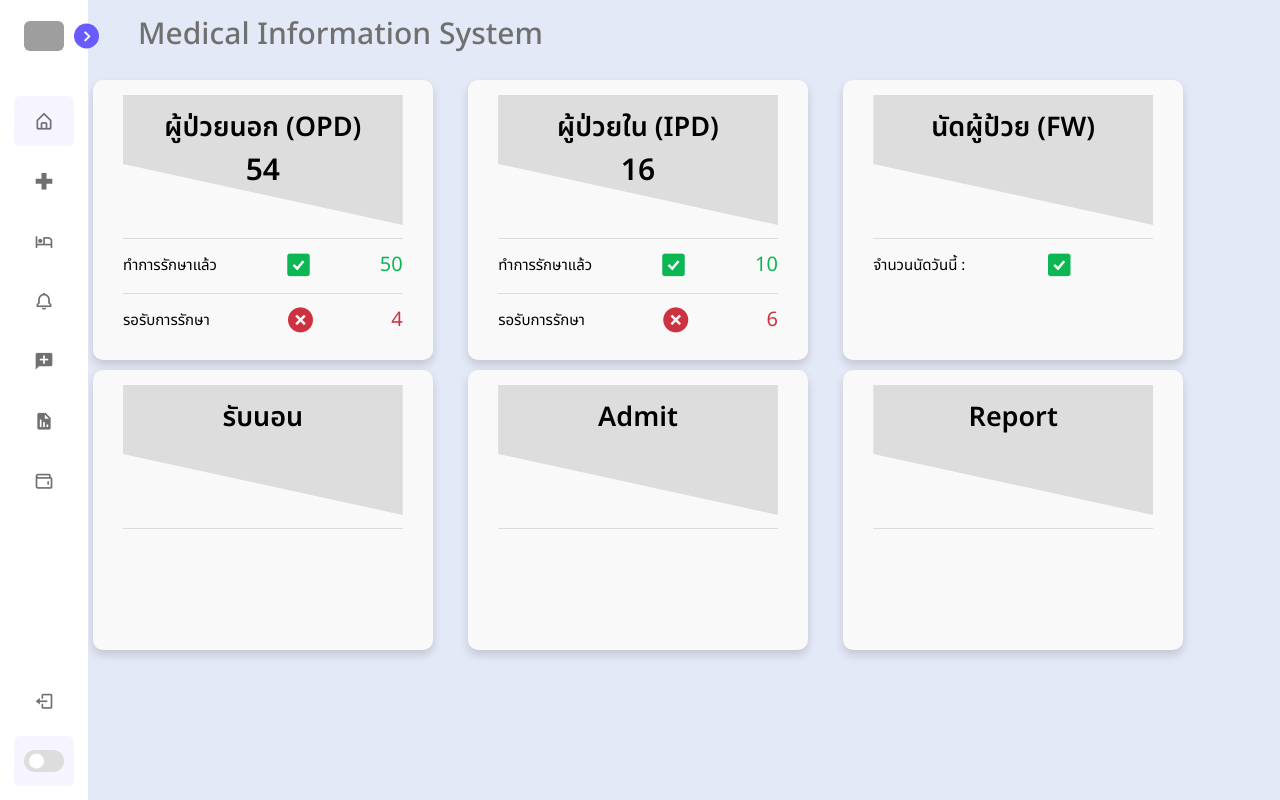
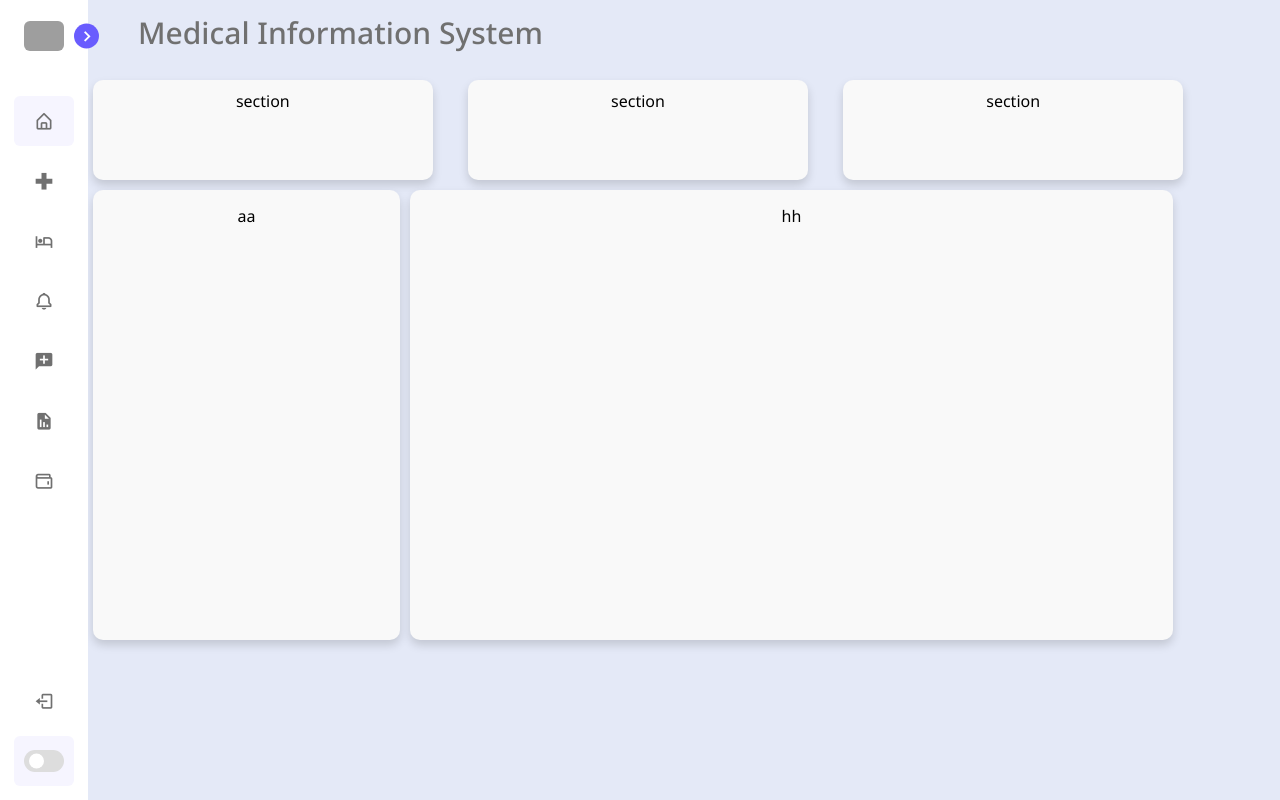
Before and after one commit to KlaPuifaiDenish/git-my-app, a React (Create React App) app: page /opd in a window 1280 px wide. Built offline with nearby package versions, Linux system fonts and the light colour scheme; grey boxes are pictures that could not be loaded.

Commit message:
new 15022022

```diff
--- a/package.json
+++ b/package.json
@@ -10,6 +10,7 @@
     "react": "^17.0.1",
     "react-dom": "^17.0.1",
     "react-icons": "^4.2.0",
+    "react-router-dom": "^6.2.1",
     "react-scripts": "4.0.3",
     "web-vitals": "^1.1.0"
   },
--- a/src/App.js
+++ b/src/App.js
@@ -2,12 +2,19 @@ import React, { useEffect } from "react";
 import "./css/index.css";
 import JsIndex from "./javascript/JsIndex";
 import menubar from "./componants/MenuBar";
-import home from "./componants/Home"
+import Home from "./componants/Home";
+import Opd from "./componants/Opd";
+import { Routes, Route, Link } from "react-router-dom";
+
+function App() {
+
+  useEffect(()=>{
+
+  },[])
+  JsIndex();
+  const logo = require("./Img/logo192.png");
 
 
-function App() {
-    JsIndex()
-    const logo = require('./Img/logo192.png')
   return (
     <div className="body">
       <nav className="sidebar close">
@@ -51,7 +58,12 @@ function App() {
         </div>
       </nav>
       <section className="home">
-        {home()}
+        <div className="text">Medical Information System</div>
+        <Routes>
+          <Route path="/home" element={<Home />} />
+          <Route path="/opd" element={<Opd />} />
+        </Routes>
+        {/*  {home()} */}
       </section>
     </div>
   );
--- a/src/componants/Home.js
+++ b/src/componants/Home.js
@@ -1,33 +1,33 @@
 import React from "react";
 import "../css/Home.css";
 import Type from "./Type";
+import { Routes, Route, Link } from "react-router-dom";
+
 export default function Home() {
   const deps = [
-    { id: 1, depname: "ผู้ป่วยนอก (OPD)",code:'OPD' },
-    { id: 2, depname: "ผู้ป่วยใน (IPD)"  ,code:'IPD'},
-    { id: 3, depname: "นัดผู้ป้วย (FW)" ,code:'FW'}
+    { id: 1, depname: "ผู้ป่วยนอก (OPD)", code: "OPD", link: "opd" },
+    { id: 2, depname: "ผู้ป่วยใน (IPD)", code: "IPD", link: "ipd" },
+    { id: 3, depname: "นัดผู้ป้วย (FW)", code: "FW", link: "ipd" },
   ];
 
   const menus = [
-    { id: 1, depname: "รับนอน" ,code:'OTH' },
-    { id: 2, depname: "Admit"  ,code:'OTH'},
-    { id: 3, depname: "Report" ,code:'OTH' },
+    { id: 1, depname: "รับนอน", code: "OTH" },
+    { id: 2, depname: "Admit", code: "OTH" },
+    { id: 3, depname: "Report", code: "OTH" },
   ];
-
-
 
   return (
     <>
-      <div className="text">Medical Information System</div>
       {/* <div className="content">
         <Type deps={deps} />
       </div> */}
-      <div className="content" >
-      <Type deps={deps} />
+
+      <div className="content">
+        <Type deps={deps} />
       </div>
 
-      <div className="content" >
-      <Type deps={menus} />
+      <div className="content">
+        <Type deps={menus} />
       </div>
     </>
   );
--- a/src/componants/MenuBar.js
+++ b/src/componants/MenuBar.js
@@ -1,20 +1,23 @@
 import React from "react";
-
+import { Routes, Route, Link } from "react-router-dom";
 const menuBar = () => {
   return (
     <div className="menu">
       <li className="search-box">
+      <Link to="/home">
         <i className="bx bx-home-alt icon"></i>
-
         <span className="text nav-text">หน้าหลัก</span>
+        </Link>
       </li>
 
       <ul className="menu-links">
         <li className="nav-link">
+        <Link to="/opd">
           <a href="#">
             <i className="bx bx-plus-medical icon"></i>
             <span className="text nav-text">ผู้ป่วยนอก (OPD)</span>
           </a>
+          </Link>
         </li>
 
         <li className="nav-link">
--- /dev/null
+++ b/src/componants/Opd.js
@@ -0,0 +1,24 @@
+import React from "react";
+import "../css/Opd.css";
+function Opd() {
+  const boxhead = [
+    { id: 1, depname: "ผู้ป่วยนอก (OPD)", code: "OPD" ,link:"opd" },
+    { id: 2, depname: "ผู้ป่วยใน (IPD)", code: "IPD" ,link:"opd" },
+    { id: 3, depname: "นัดผู้ป้วย (FW)", code: "FW"  ,link:"opd" },
+  ];
+  return (
+    <div>
+      <div className="content-opd">
+        <div className="box-head">section</div>
+        <div className="box-head">section</div>
+        <div className="box-head">section</div>
+      </div>
+      <div className="content-list">
+        <div className="box-detail">aa</div>
+        <div className="box-list">hh</div>
+      </div>
+    </div>
+  );
+}
+
+export default Opd;
--- a/src/componants/Type.js
+++ b/src/componants/Type.js
@@ -3,26 +3,27 @@ import subtype from "./functions/SubType";
 import counttype from "./functions/CountType";
 import wrongtype from "./functions/WrongType";
 import csstype from "./functions/CssType";
+import { Routes, Route, Link } from "react-router-dom";
+
 export default function Type({ deps }) {
   function chk_card(code) {
     if (code === "FW") {
-      return(
+      return (
         <div className="details">
-        <div className="one">
-          <span>จำนวนนัดวันนี้ :</span>
-          <i className="bx bxs-check-square"></i>
-          <span className="count__use">{counttype(code)}</span>
+          <div className="one">
+            <span>จำนวนนัดวันนี้ :</span>
+            <i className="bx bxs-check-square"></i>
+            <span className="count__use">{counttype(code)}</span>
+          </div>
         </div>
-      </div>
-      )
-    } else if (code === "OTH")  {
+      );
+    } else if (code === "OTH") {
       return (
         <div className="details">
           <div className="one"></div>
         </div>
       );
-    }
-    else  {
+    } else {
       return (
         <div className="details">
           <div className="one">
@@ -42,16 +43,18 @@ export default function Type({ deps }) {
   return (
     <>
       {deps.map((dep, index) => {
+
         return (
-          <div className="card one" key={index}>
+          <Link to={'/'+dep.link} className="card one" key={index}>
             <div className={csstype(dep.code)}>
               <div className="title">{dep.depname}</div>
               <div className="num_visit">
                 <span className="num">{subtype(dep.code)}</span>
               </div>
             </div>
+
             {chk_card(dep.code)}
-          </div>
+          </Link>
         );
       })}
     </>
--- a/src/css/Home.css
+++ b/src/css/Home.css
@@ -146,7 +146,6 @@
 
 .content :hover {
   filter: brightness(90%);
-
 }
 
 .content .one ::selection {
--- /dev/null
+++ b/src/css/Opd.css
@@ -0,0 +1,97 @@
+.content-opd {
+  max-width: 1090px;
+  width: 100%;
+  margin-left: 15px;
+  display: flex;
+  justify-content: space-between;
+  flex-wrap: wrap;
+
+}
+
+.content-list {
+  max-width: 1090px;
+  width: 100%;
+  margin-left: 15px;
+  display: flex;
+  flex-wrap: wrap;
+}
+
+.content-opd .box-head {
+  background-color: var(--home-color);
+  width: calc(33% - 20px);
+  text-align: center;
+  height: 100px;
+  margin-top: 10px;
+  padding: 10px 30px 30px 30px;
+  box-shadow: 0 5px 10px rgba(0, 0, 0, 0.15);
+  border-radius: 10px;
+  color: var(--hometext-color);
+}
+
+.box-head:hover {
+  filter: brightness(90%);
+}
+
+.content-list .box-detail {
+  background-color: var(--home-color);
+  width: calc(30% - 20px);
+  text-align: center;
+  height: 450px;
+  margin-top: 10px;
+  padding: 15px 30px 30px 30px;
+  box-shadow: 0 5px 10px rgba(0, 0, 0, 0.15);
+  border-radius: 10px;
+  color: var(--hometext-color);
+  margin-right: 10px;
+}
+
+.content-list .box-list {
+  background-color: var(--home-color);
+  width: calc(70%);
+  text-align: center;
+  height: 450px;
+  margin-top: 10px;
+  padding: 15px 30px 30px 30px;
+  box-shadow: 0 5px 10px rgba(0, 0, 0, 0.15);
+  border-radius: 10px;
+  color: var(--hometext-color);
+}
+
+@media (max-width: 1000px) {
+  .content-opd .box-head {
+    /*       background: #fff;
+      width: calc(30% - 20px);
+      margin-bottom: 30px; */
+    visibility: hidden;
+    margin-top: 0px;
+    height: 0px;
+  }
+  .content-list .box-detail {
+    background: #fff;
+    width: calc(30% - 20px);
+    margin-bottom: 30px;
+  }
+  .content-list .box-list {
+    background: #fff;
+    width: calc(30% - 20px);
+    margin-bottom: 30px;
+  }
+}
+@media (max-width: 715px) {
+  .content-opd .box-head {
+    /*   width: 90%;
+        margin-left: 10px; */
+    visibility: hidden;
+    margin-top: 0px;
+    height: 0px;
+  }
+
+  .content-list .box-detail {
+    width: 90%;
+    margin-left: 10px;
+  }
+  .content-list .box-list {
+    width: 90%;
+    margin-left: 10px;
+  }
+}
--- a/src/index.js
+++ b/src/index.js
@@ -1,14 +1,17 @@
-import React from 'react';
-import ReactDOM from 'react-dom';
-import './index.css';
-import App from './App';
-import reportWebVitals from './reportWebVitals';
+import React from "react";
+import ReactDOM from "react-dom";
+import "./index.css";
+import App from "./App";
+import reportWebVitals from "./reportWebVitals";
+import { BrowserRouter } from "react-router-dom";
 
 ReactDOM.render(
-  <React.StrictMode>
-    <App />
-  </React.StrictMode>,
-  document.getElementById('root')
+  <BrowserRouter>
+    <React.StrictMode>
+      <App />
+    </React.StrictMode>
+  </BrowserRouter>,
+  document.getElementById("root")
 );
 
 // If you want to start measuring performance in your app, pass a function
```
Also changed, not shown: 1 other file (tests, documents, lock files or other folders).
